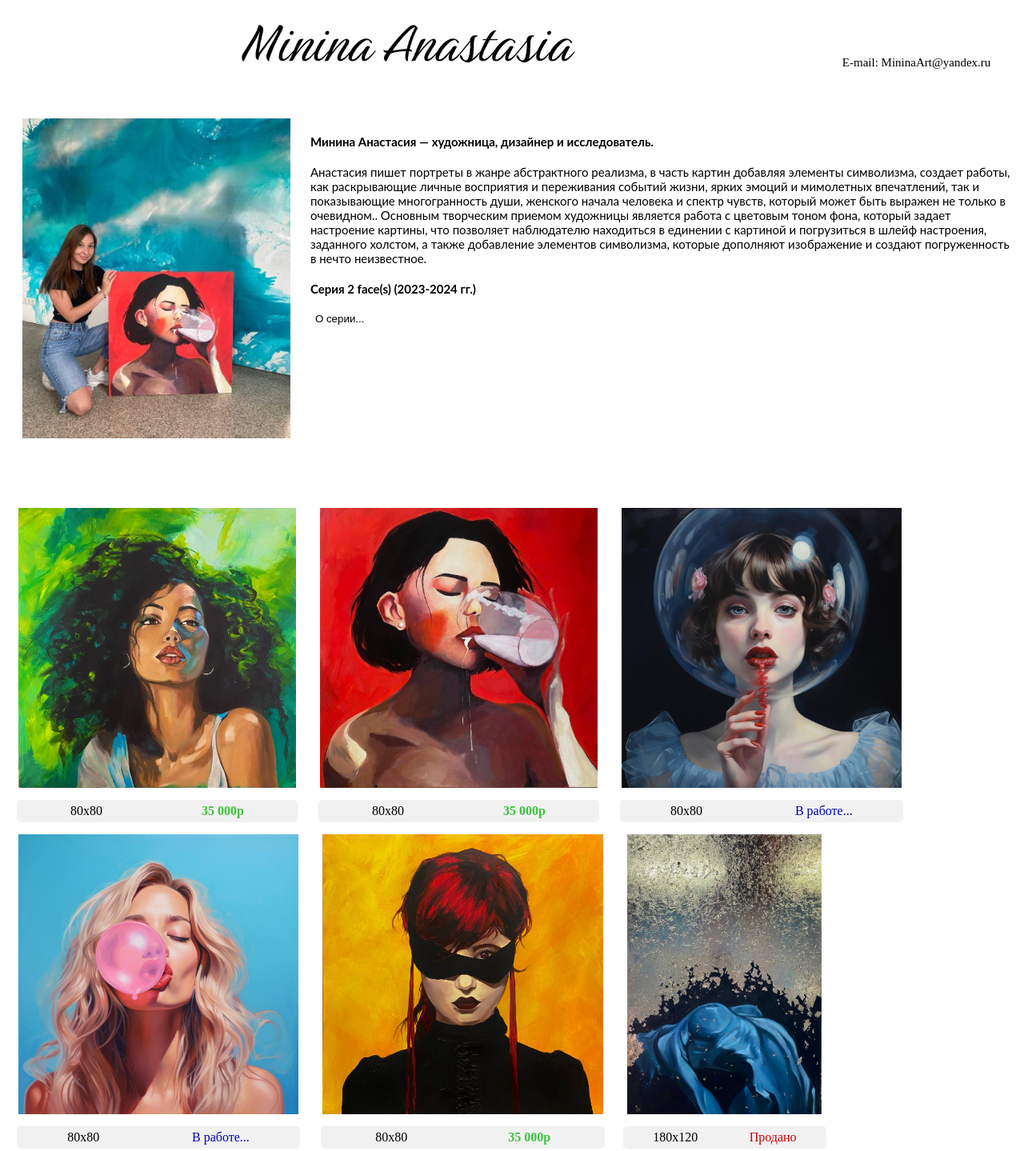
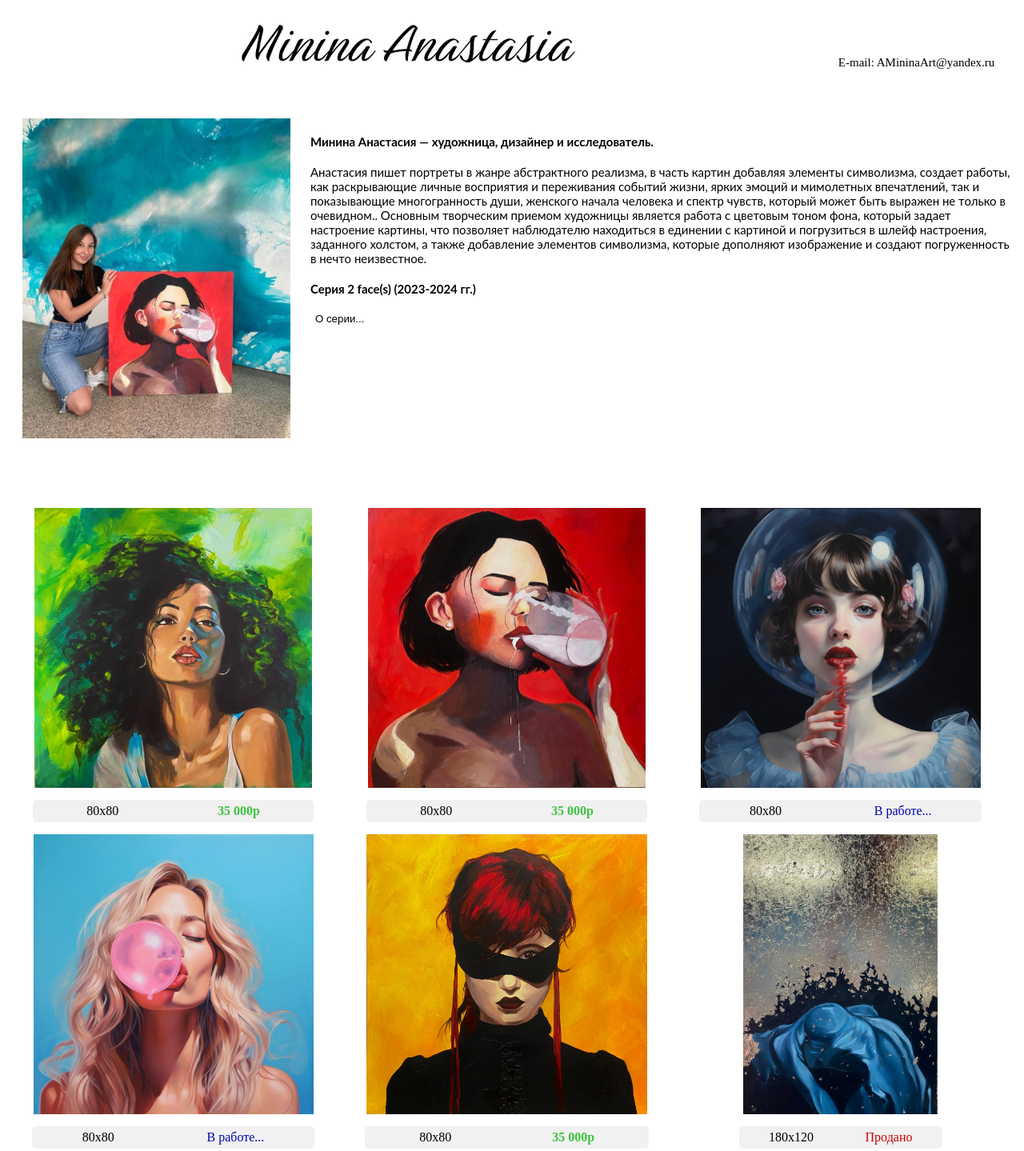
Before and after one commit to mek47n6/test, a plain HTML site: page index.html in a window 1280 px wide. Shown: the top 1439 px of the page at 80% size. Drawn offline with Linux system fonts and the light colour scheme.

Commit message:
Add files via upload

```diff
--- a/index.html
+++ b/index.html
@@ -15,7 +15,7 @@
             <img src="IMG/logo01.jpeg">
         </div>
         <div class="contact">
-            <a href="mailto:MininaArt@yandex.ru"> E-mail: MininaArt@yandex.ru </a>
+            <a href="mailto:MininaArt@yandex.ru"> E-mail: AMininaArt@yandex.ru </a>
         </div>
     </div>
 
--- a/style.css
+++ b/style.css
@@ -110,6 +110,8 @@ table {
 
 /*цена под картину*/
 .product {
+  align-items: center;
+  width: 33%;
   display: flex;
   flex-direction: column;
 }
```
